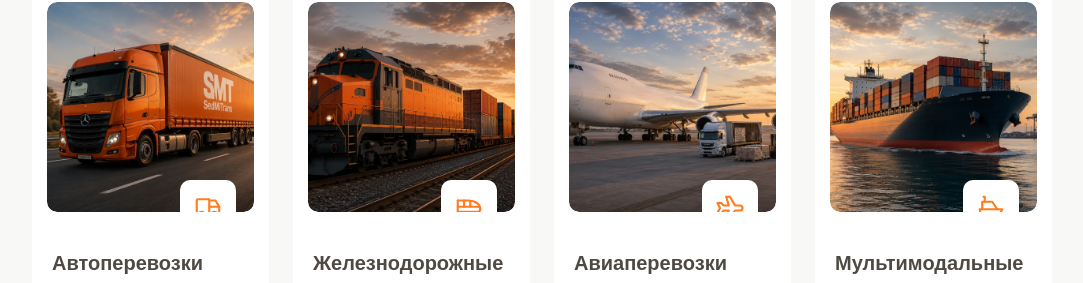
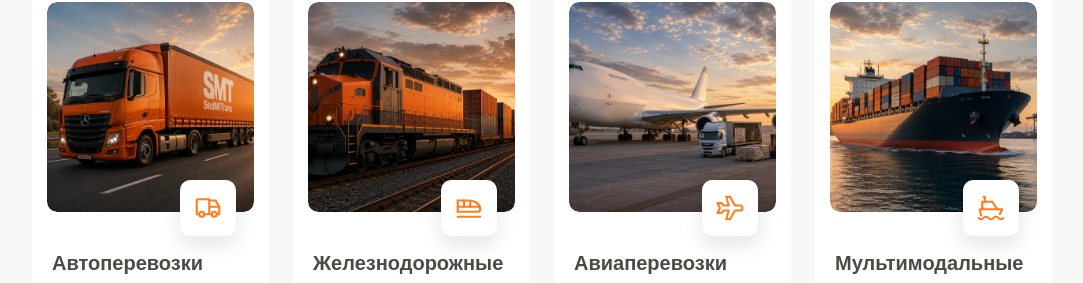
Before and after one commit to Polyshinnel/SedMiTrans, a Next.js app in the folder frontend/: page / in a window 1280 px wide. Shown: the part 1291-1574 px from the top of the page, without its empty margins (98-1181 px from the left). Built offline with nearby package versions, Linux system fonts and the light colour scheme; no server answers; a web font is replaced by a local one.

Commit message:
Move overflow and border-radius from imageWrap to imageLink and add z-index to iconBox in transport directions component

```diff
--- a/frontend/src/components/transport-directions.module.css
+++ b/frontend/src/components/transport-directions.module.css
@@ -33,7 +33,6 @@
   position: relative;
   height: 210px;
   flex: 0 0 auto;
-  overflow: hidden;
   border-radius: 10px;
 }
 
@@ -41,6 +40,8 @@
   position: absolute;
   inset: 0;
   display: block;
+  overflow: hidden;
+  border-radius: 10px;
 }
 
 .image {
@@ -58,6 +59,7 @@
   position: absolute;
   right: 18px;
   bottom: -24px;
+  z-index: 1;
   display: grid;
   width: 56px;
   height: 56px;
```
